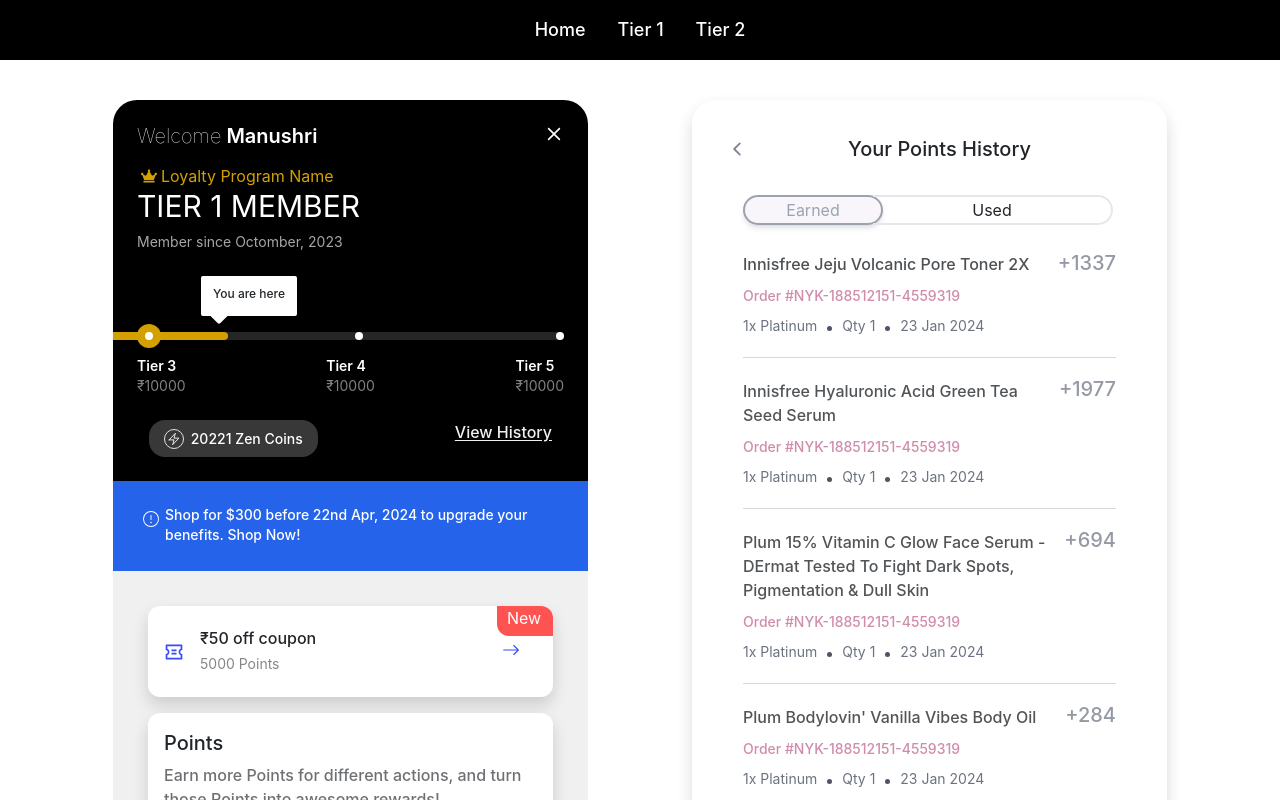
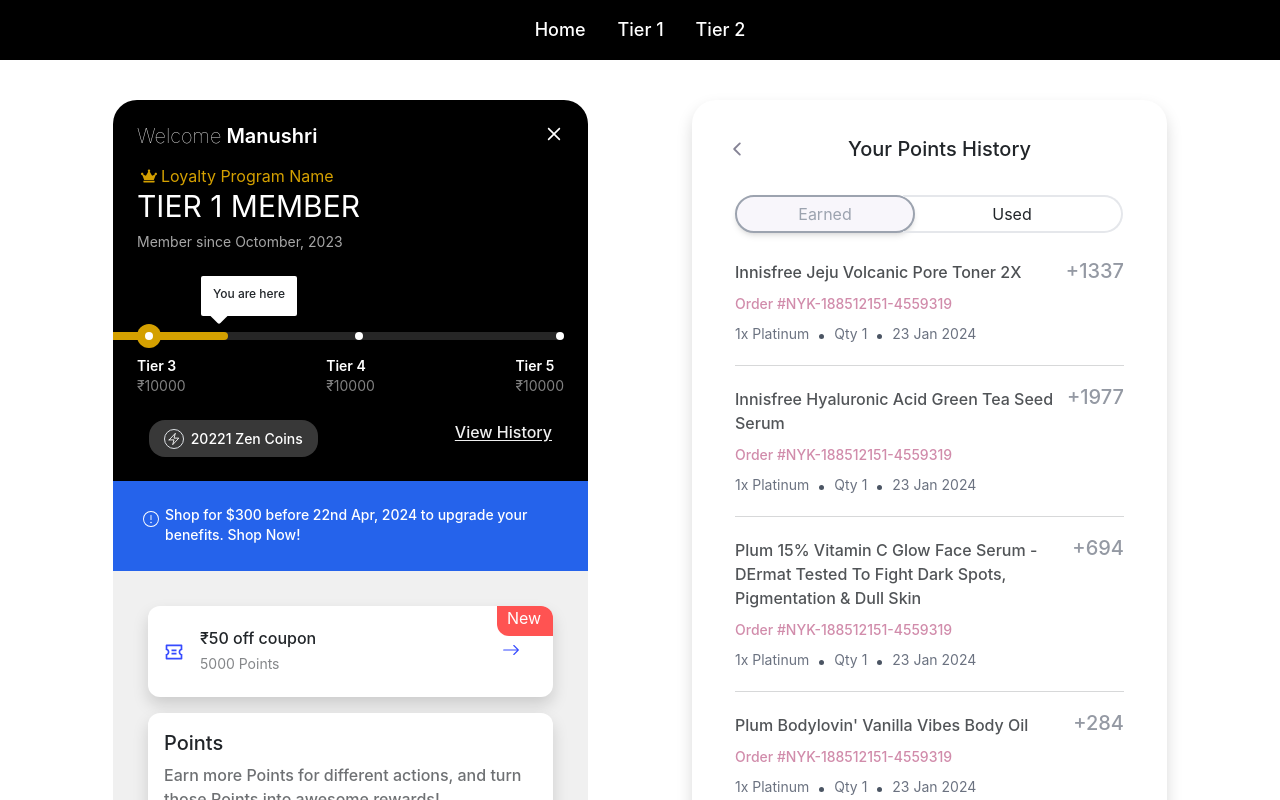
Before and after one commit to ShrutiMoradiy/new-projrct, a React (Create React App) app: page /tier2 in a window 1280 px wide. Shown: the top 800 px of the page. Built offline with nearby package versions, Linux system fonts and the light colour scheme.

Commit message:
add changes

```diff
--- a/src/component/Tier2.js
+++ b/src/component/Tier2.js
@@ -165,10 +165,10 @@
                 <h4 className='text-xl font-medium col-start-2'>Your Points History</h4>
               </div>
 
-              <div className='p-3 mt-3'>
-                <div className="-space-x-2.5">
-                  <button className="w-[140px] h-[30px] bg-[#f8f6fb] shadow-md border-2 border-gray-400 text-gray-400 items-center rounded-3xl mix-blend-normal"> Earned </button>
-                  <button className="w-[240px] h-[30px] border-r-2 border-t-2 border-b-2 border-gray-200 rounded-r-3xl mix-blend-normal"> Used </button>
+              <div className='p-2 mt-4'>
+                <div className="-space-x-3">
+                  <button className="w-[180px] h-[38px] bg-[#f8f6fb] shadow-md border-2 border-gray-400 text-gray-400 items-center rounded-3xl mix-blend-normal"> Earned </button>
+                  <button className="w-[220px] h-[38px] border-r-2 border-t-2 border-b-2 border-gray-200 rounded-r-3xl mix-blend-normal"> Used </button>
                 </div>
 
                 <div className='flex justify-between'>
```
